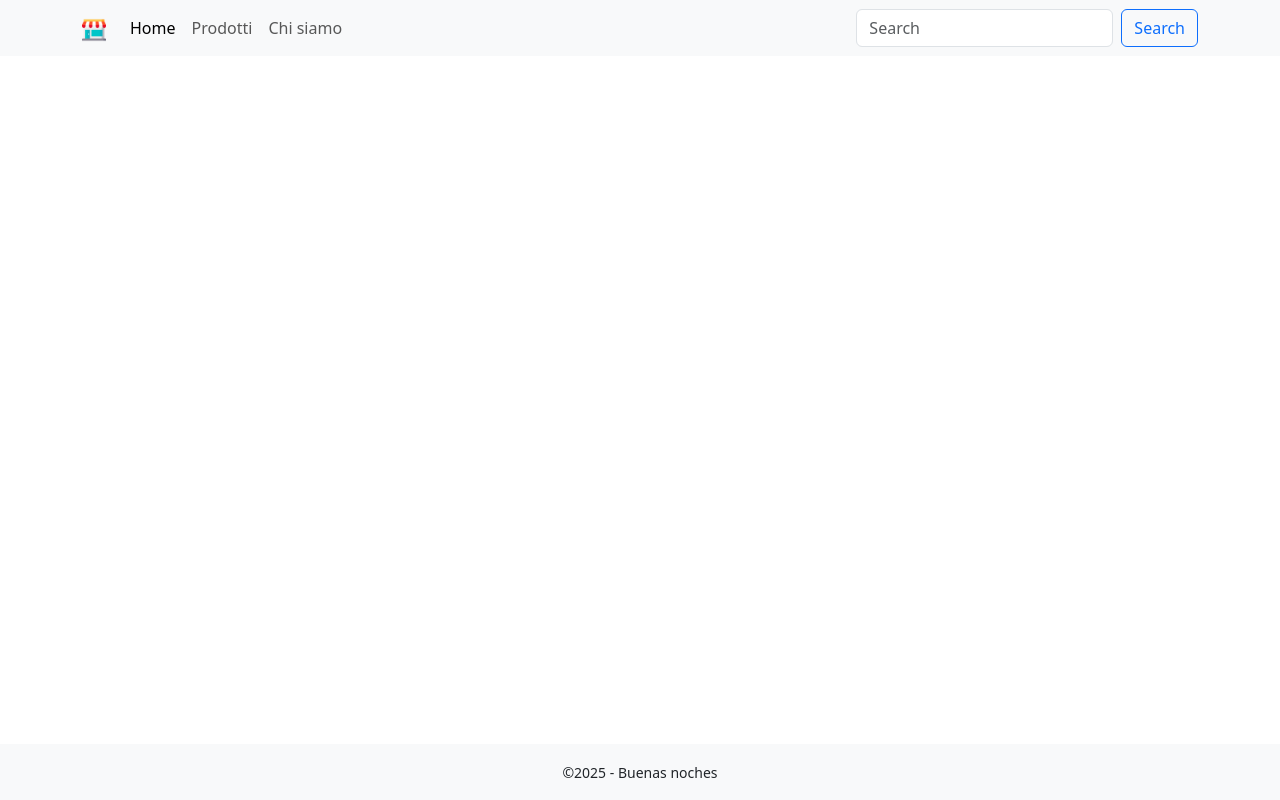
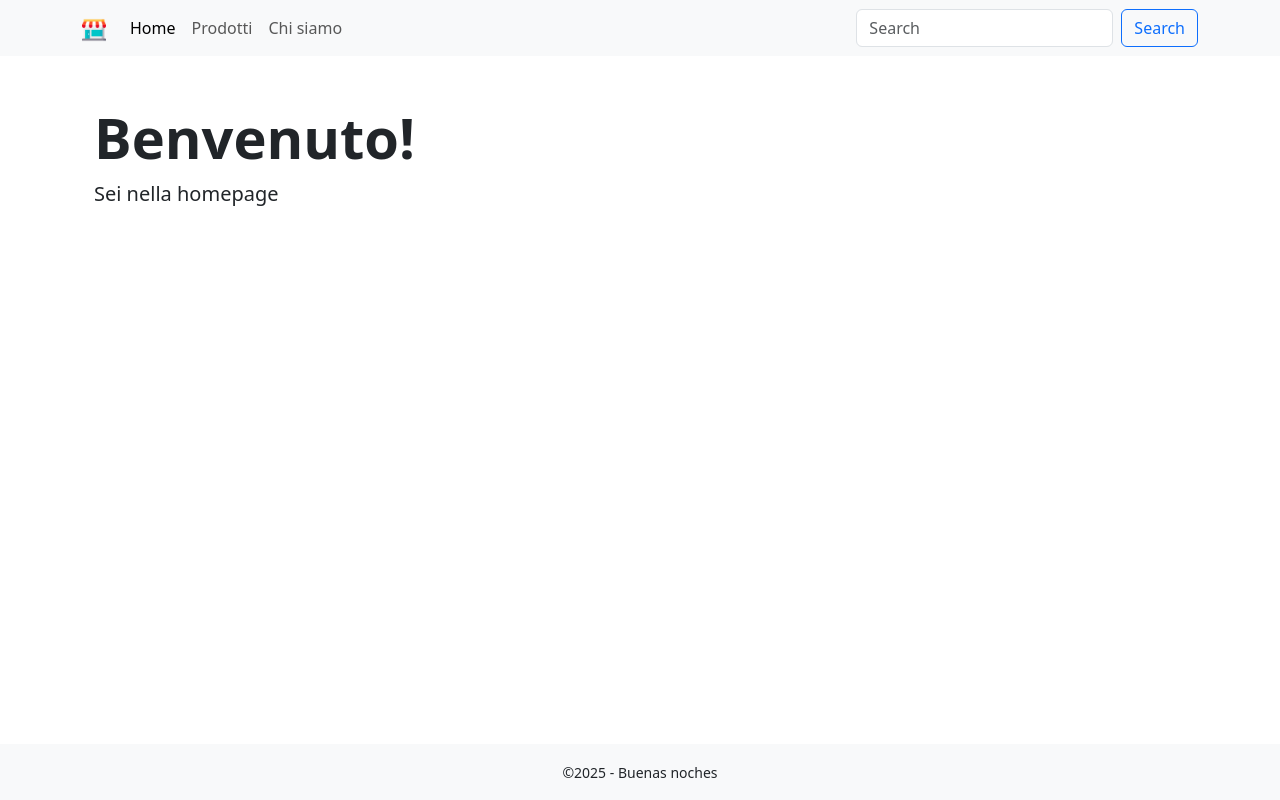
Before and after one commit to Michecosa/react-router, a React (Vite) app: page / in a window 1280 px wide. Built offline with nearby package versions, Linux system fonts and the light colour scheme.

Commit message:
Add Homepage welcome message

```diff
--- a/src/pages/Homepage.jsx
+++ b/src/pages/Homepage.jsx
@@ -1,3 +1,10 @@
 export default function Homepage() {
-  return <></>;
+  return (
+    <div>
+      <div className="container mb-5">
+        <h1 className="display-4 fw-bold">Benvenuto!</h1>
+        <p className="lead">Sei nella homepage</p>
+      </div>
+    </div>
+  );
 }
```
